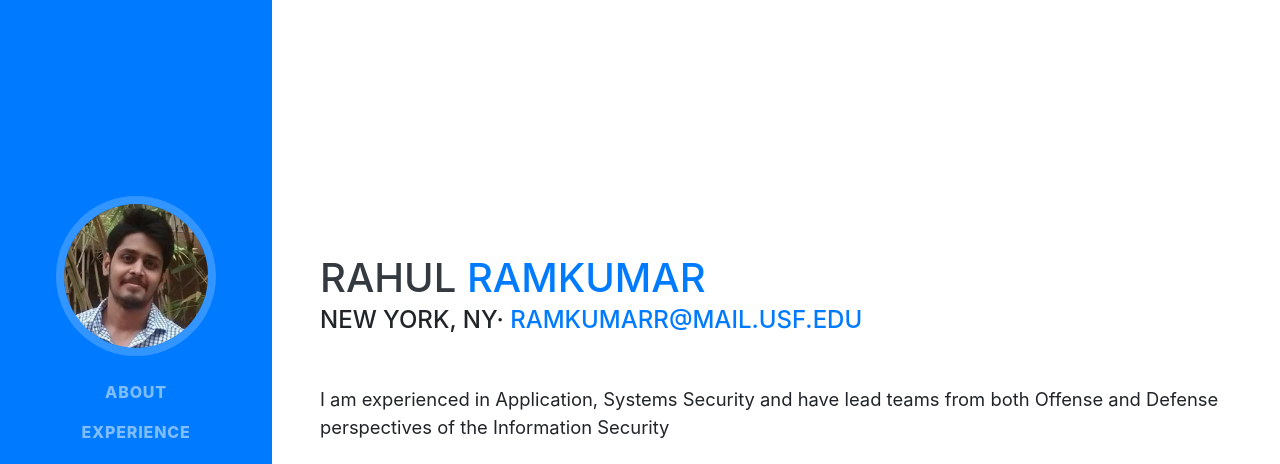
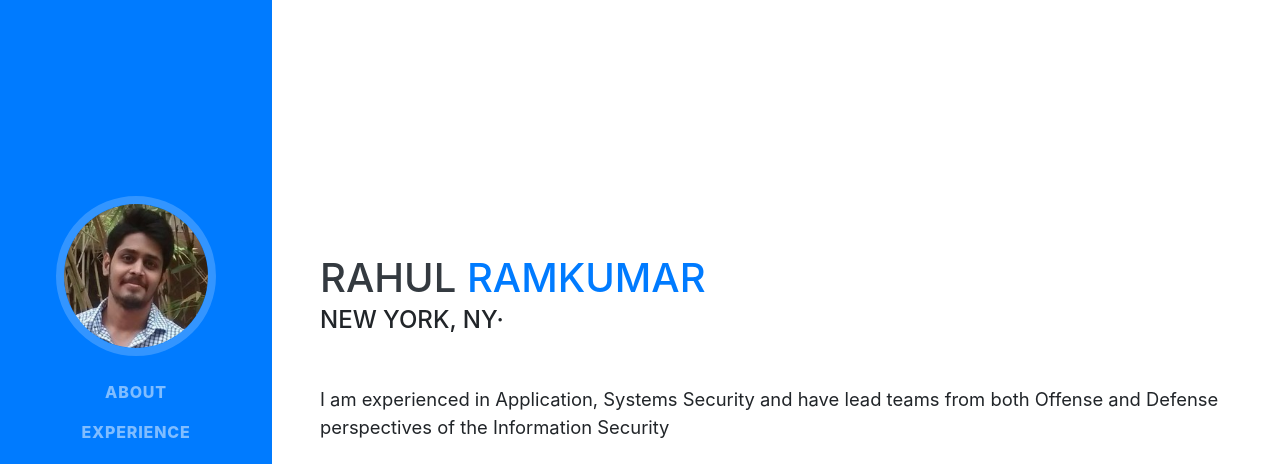
Before and after one commit to rahulrocky2020/about, a website with bundled scripts: page index.html in a window 1280 px wide. Shown: the top 464 px of the page. Built offline with nearby package versions, Linux system fonts and the light colour scheme; a web font is replaced by a local one.

Commit message:
Update index.html

```diff
--- a/index.html
+++ b/index.html
@@ -67,7 +67,7 @@
           <span class="text-primary">Ramkumar</span>
         </h1>
         <div class="subheading mb-5">New York, NY·
-          <a href="mailto:name@email.com">ramkumarr@mail.usf.edu</a>
+          <!--a href="mailto:name@email.com"></a-->
         </div>
         <p class="lead mb-5">I am experienced in Application, Systems Security and have lead teams from both Offense and Defense perspectives of the Information Security</p>
         <div class="social-icons">
```
